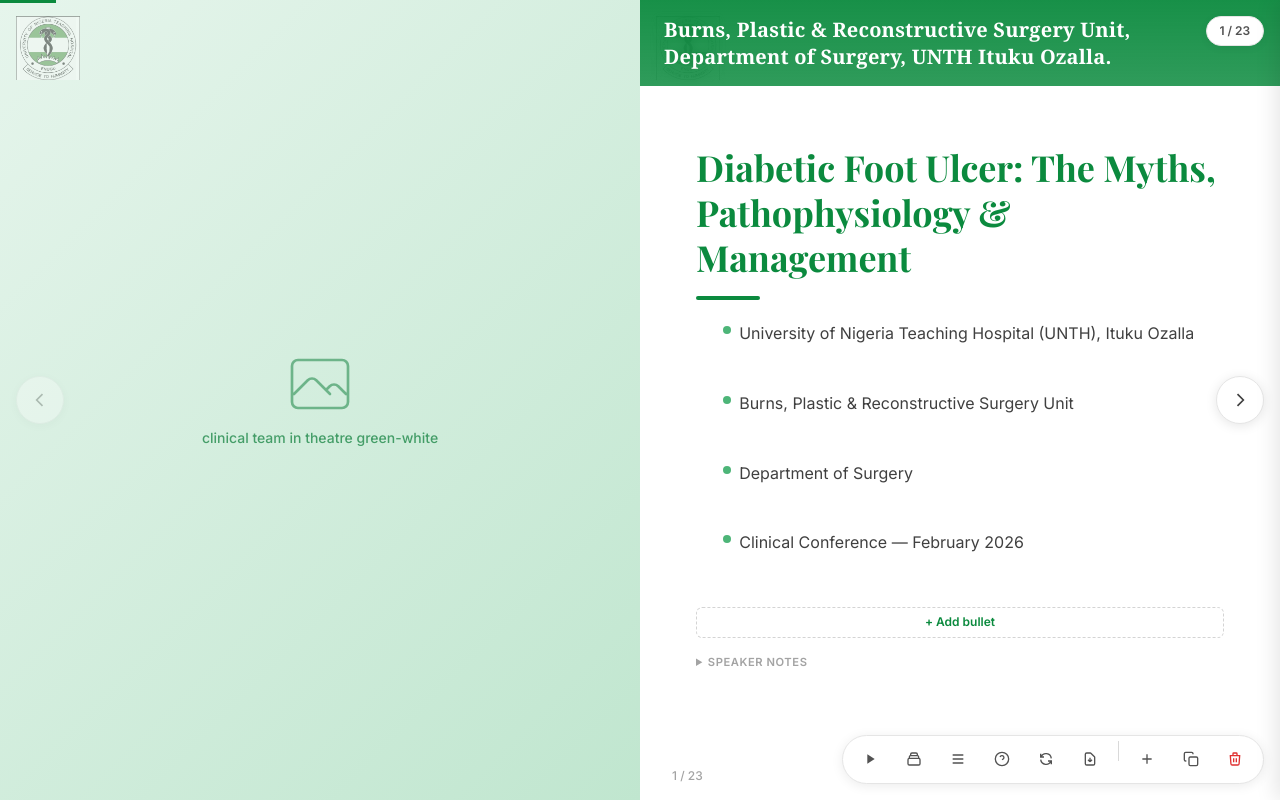
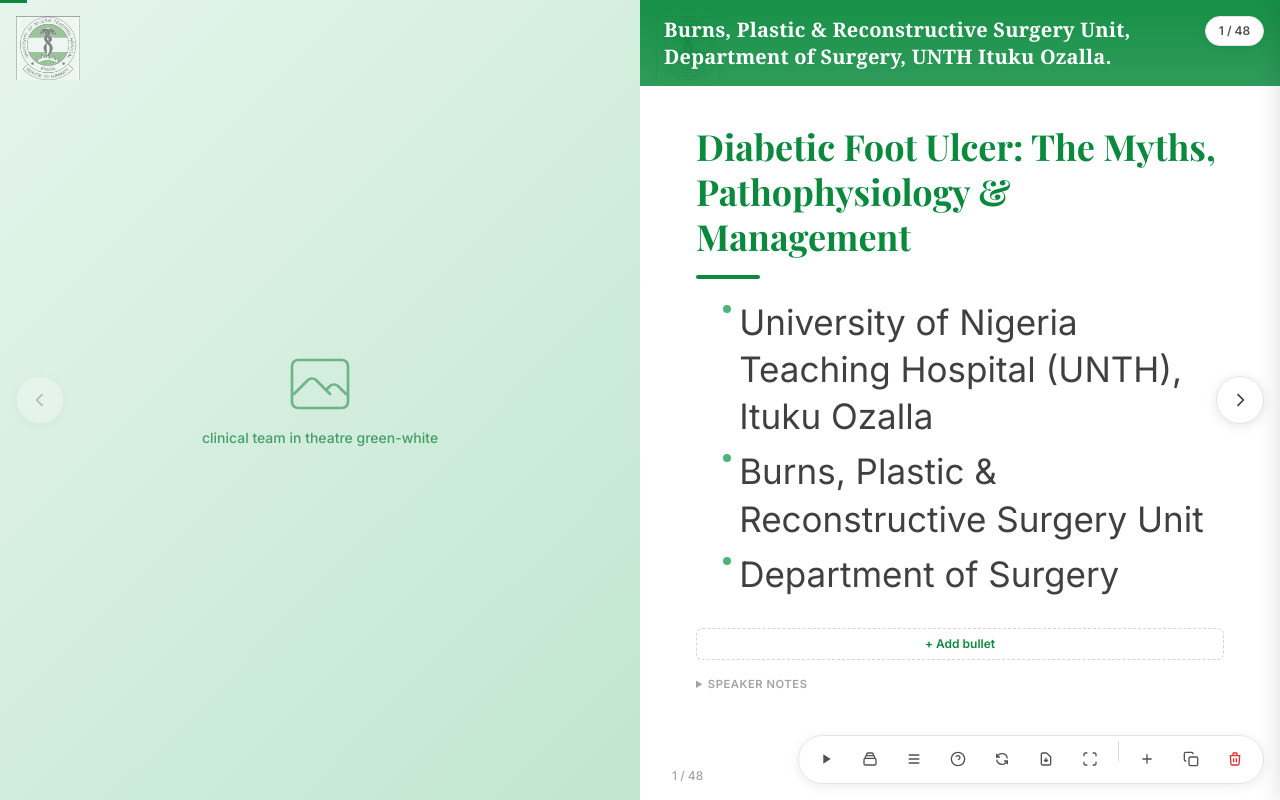
Before and after one commit to astrobsm/PLASTIC-SURGERY-CONFERENCE, a React (Vite) app: page / in a window 1280 px wide. Built offline with nearby package versions, Linux system fonts and the light colour scheme.

Commit message:
feat: max 3 bullets per slide, 35px font, fullscreen + exit button

```diff
--- a/src/App.tsx
+++ b/src/App.tsx
@@ -11,8 +11,29 @@ import { fetchCitationsForSlide } from './services/pubmed';
 import { exportToPDF } from './services/pdfExport';
 import type { SlideData } from './types';
 
+/** Split slides with more than `max` bullets into continuation slides */
+function splitSlidesMaxBullets(inputSlides: SlideData[], max = 3): SlideData[] {
+  const result: SlideData[] = [];
+  for (const slide of inputSlides) {
+    if (slide.bullets.length <= max) {
+      result.push(slide);
+    } else {
+      const totalParts = Math.ceil(slide.bullets.length / max);
+      for (let p = 0; p < totalParts; p++) {
+        result.push({
+          ...slide,
+          slide_id: p === 0 ? slide.slide_id : `${slide.slide_id}_pt${p + 1}`,
+          title: p === 0 ? slide.title : `${slide.title} (cont'd)`,
+          bullets: slide.bullets.slice(p * max, (p + 1) * max),
+        });
+      }
+    }
+  }
+  return result;
+}
+
 function App() {
-  const [slides, setSlides] = useState<SlideData[]>(defaultSlides);
+  const [slides, setSlides] = useState<SlideData[]>(() => splitSlidesMaxBullets(defaultSlides));
   const [currentSlide, setCurrentSlide] = useState(0);
   const [animationClass, setAnimationClass] = useState('slide-enter-next');
   const [showNotes, setShowNotes] = useState(false);
@@ -23,13 +44,14 @@ function App() {
   const [lastUpdated, setLastUpdated] = useState<string | null>(null);
   const [isRefreshing, setIsRefreshing] = useState(false);
   const autoplayRef = useRef<ReturnType<typeof setInterval> | null>(null);
+  const [isFullscreen, setIsFullscreen] = useState(false);
   const slideRef = useRef<number>(currentSlide);
 
   // Keep ref in sync
   slideRef.current = currentSlide;
 
   // ── Content version (bump when slide data changes) ──
-  const CONTENT_VERSION = 'v3';
+  const CONTENT_VERSION = 'v4';
 
   // ── Load cached slides on mount ──
   useEffect(() => {
@@ -37,11 +59,12 @@ function App() {
       try {
         const cached = await getCachedSlides();
         const cachedVersion = localStorage.getItem('dfu-content-version');
-        if (cached.length === defaultSlides.length && cachedVersion === CONTENT_VERSION) {
+        if (cached.length > 0 && cachedVersion === CONTENT_VERSION) {
           setSlides(cached);
         } else {
-          // Cache is stale — re-cache from defaults
-          await cacheSlides(defaultSlides);
+          const split = splitSlidesMaxBullets(defaultSlides);
+          setSlides(split);
+          await cacheSlides(split);
           localStorage.setItem('dfu-content-version', CONTENT_VERSION);
         }
         const ts = await getLastUpdated();
@@ -66,6 +89,21 @@ function App() {
   const goPrev = useCallback(() => {
     if (slideRef.current > 0) goTo(slideRef.current - 1, 'prev');
   }, [goTo]);
+
+  // ── Fullscreen ──
+  const toggleFullscreen = useCallback(() => {
+    if (!document.fullscreenElement) {
+      document.documentElement.requestFullscreen().catch(() => {});
+    } else {
+      document.exitFullscreen().catch(() => {});
+    }
+  }, []);
+
+  useEffect(() => {
+    const onFsChange = () => setIsFullscreen(!!document.fullscreenElement);
+    document.addEventListener('fullscreenchange', onFsChange);
+    return () => document.removeEventListener('fullscreenchange', onFsChange);
+  }, []);
 
   // ── Keyboard navigation ──
   useEffect(() => {
@@ -100,6 +138,10 @@ function App() {
         case 'Q':
           setShowQuiz((v) => !v);
           break;
+        case 'f':
+        case 'F':
+          toggleFullscreen();
+          break;
         case 'Escape':
           setShowJump(false);
           setShowCitations(false);
@@ -117,7 +159,7 @@ function App() {
     };
     window.addEventListener('keydown', handleKey);
     return () => window.removeEventListener('keydown', handleKey);
-  }, [goNext, goPrev, goTo, slides.length]);
+  }, [goNext, goPrev, goTo, slides.length, toggleFullscreen]);
 
   // ── Autoplay ──
   useEffect(() => {
@@ -269,6 +311,13 @@ function App() {
       {/* Speaker notes */}
       <SpeakerNotes notes={slide.speaker_notes} visible={showNotes} />
 
+      {/* Exit fullscreen button */}
+      {isFullscreen && (
+        <button className="exit-fullscreen-btn" onClick={toggleFullscreen} title="Exit Fullscreen (Esc / F)">
+          ✕ Exit
+        </button>
+      )}
+
       {/* Controls */}
       <Controls
         onPrev={goPrev}
@@ -282,7 +331,9 @@ function App() {
         onAddSlide={handleAddSlide}
         onDuplicateSlide={handleDuplicateSlide}
         onDeleteSlide={handleDeleteSlide}
+        onToggleFullscreen={toggleFullscreen}
         autoplay={autoplay}
+        isFullscreen={isFullscreen}
         isFirst={currentSlide === 0}
         isLast={currentSlide === slides.length - 1}
         showNotes={showNotes}
--- a/src/components/Controls.tsx
+++ b/src/components/Controls.tsx
@@ -12,7 +12,9 @@ interface ControlsProps {
   onAddSlide: () => void;
   onDuplicateSlide: () => void;
   onDeleteSlide: () => void;
+  onToggleFullscreen: () => void;
   autoplay: boolean;
+  isFullscreen: boolean;
   isFirst: boolean;
   isLast: boolean;
   showNotes: boolean;
@@ -31,7 +33,9 @@ const Controls: React.FC<ControlsProps> = ({
   onAddSlide,
   onDuplicateSlide,
   onDeleteSlide,
+  onToggleFullscreen,
   autoplay,
+  isFullscreen,
   isFirst,
   isLast,
   showNotes,
@@ -145,6 +149,24 @@ const Controls: React.FC<ControlsProps> = ({
         </svg>
       </button>
 
+      {/* Fullscreen */}
+      <button
+        onClick={onToggleFullscreen}
+        aria-label={isFullscreen ? 'Exit fullscreen' : 'Enter fullscreen'}
+        title={isFullscreen ? 'Exit fullscreen (F)' : 'Fullscreen (F)'}
+        style={{ background: isFullscreen ? '#0b8a3e' : undefined, color: isFullscreen ? 'white' : undefined }}
+      >
+        {isFullscreen ? (
+          <svg width="16" height="16" viewBox="0 0 24 24" fill="none" stroke="currentColor" strokeWidth="2">
+            <path d="M8 3v3a2 2 0 01-2 2H3m18 0h-3a2 2 0 01-2-2V3m0 18v-3a2 2 0 012-2h3M3 16h3a2 2 0 012 2v3" />
+          </svg>
+        ) : (
+          <svg width="16" height="16" viewBox="0 0 24 24" fill="none" stroke="currentColor" strokeWidth="2">
+            <path d="M8 3H5a2 2 0 00-2 2v3m18 0V5a2 2 0 00-2-2h-3m0 18h3a2 2 0 002-2v-3M3 16v3a2 2 0 002 2h3" />
+          </svg>
+        )}
+      </button>
+
       {/* ── Divider ── */}
       <div style={{ width: 1, height: 20, background: 'rgba(0,0,0,0.15)', margin: '0 2px' }} />
 
--- a/src/index.css
+++ b/src/index.css
@@ -110,6 +110,12 @@ html, body, #root {
 .murphy-bullet:nth-child(5) { animation-delay: 0.6s; }
 .murphy-bullet:nth-child(6) { animation-delay: 0.65s; }
 
+/* ===== Bullet Font Size ===== */
+.murphy-bullet .flex-1 {
+  font-size: 35px !important;
+  line-height: 1.35 !important;
+}
+
 /* ===== Slide Layout ===== */
 .slide-grid {
   display: grid;
@@ -157,6 +163,7 @@ html, body, #root {
   justify-content: center;
   padding: 3rem 3.5rem;
   position: relative;
+  overflow-y: auto;
 }
 
 @media (max-width: 768px) {
@@ -920,3 +927,36 @@ html, body, #root {
   border-color: var(--color-primary-400);
   box-shadow: 0 0 0 3px rgba(11, 138, 62, 0.1);
 }
+
+/* =============================================================
+   Exit Fullscreen Button
+   ============================================================= */
+.exit-fullscreen-btn {
+  position: fixed;
+  top: 1rem;
+  left: 50%;
+  transform: translateX(-50%);
+  z-index: 100;
+  background: rgba(0, 0, 0, 0.7);
+  color: white;
+  border: none;
+  border-radius: 9999px;
+  padding: 0.5rem 1.5rem;
+  font-size: 0.85rem;
+  font-weight: 700;
+  cursor: pointer;
+  letter-spacing: 0.03em;
+  backdrop-filter: blur(8px);
+  transition: all 0.3s;
+  opacity: 0;
+  animation: fade-in-exit-btn 0.5s 1s forwards;
+}
+
+.exit-fullscreen-btn:hover {
+  background: rgba(224, 49, 49, 0.9);
+  transform: translateX(-50%) scale(1.05);
+}
+
+@keyframes fade-in-exit-btn {
+  to { opacity: 1; }
+}
```
